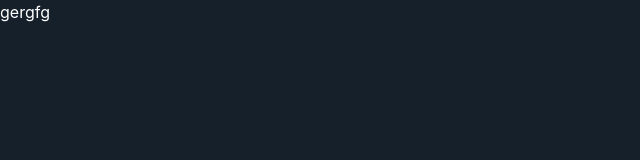
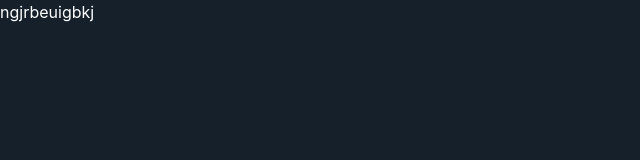
Before and after one commit to VagramTheCreator/kindaTwitter, a plain HTML site: page index.html in a window 1280 px wide. Shown: the full height of the page, 0-640 px from the left. Drawn offline with nearby package versions, Linux system fonts and the light colour scheme.

Commit message:
gnr commit

```diff
--- a/index.html
+++ b/index.html
@@ -9,6 +9,6 @@
 	<link rel="stylesheet" href="stylesheet/helpers.css">
 </head>
 <body>
-gergfg
+	ngjrbeuigbkj
 </body>
 </html>
```
